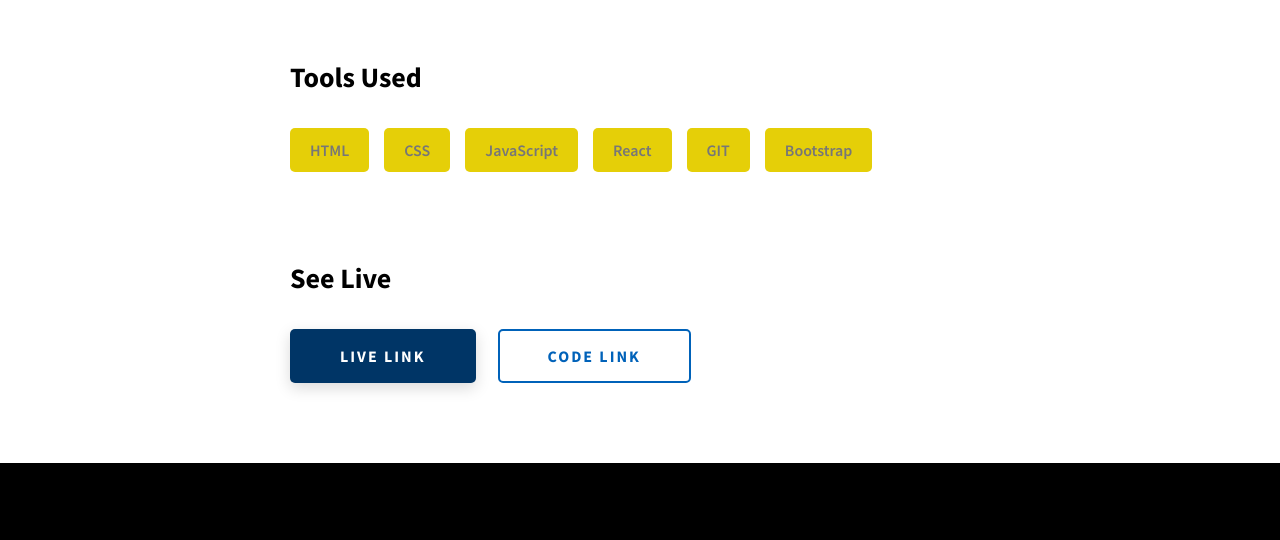
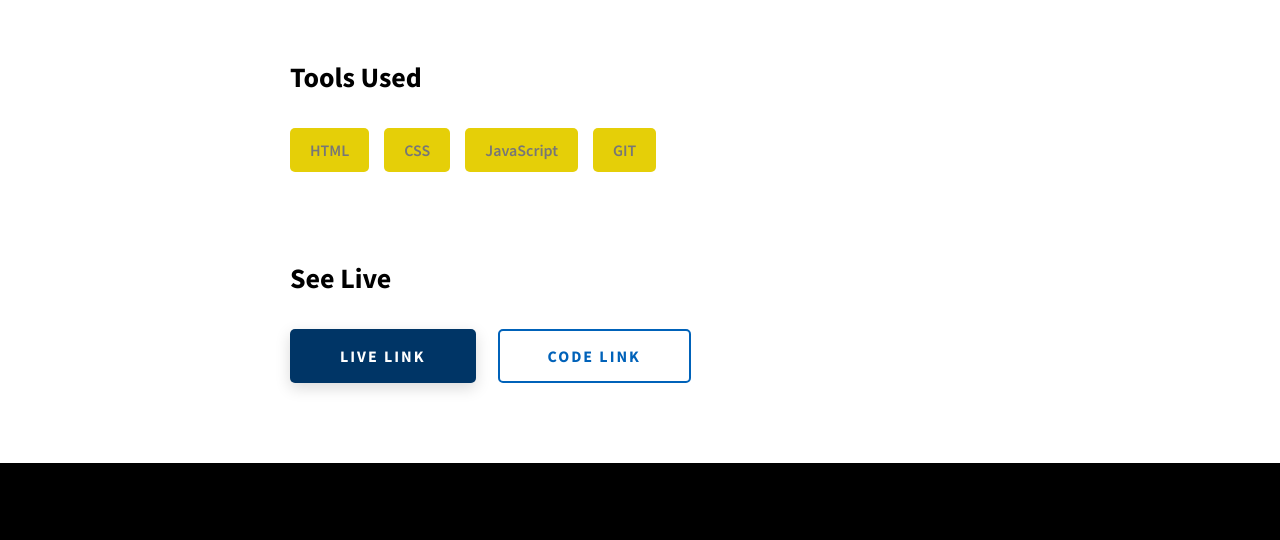
Before and after one commit to shubhanshu74156/Dopefolio, a website: page project-2.html in a window 1280 px wide. Shown: the part 1618-2158 px from the top of the page. Drawn offline with Linux system fonts and the light colour scheme.

Commit message:
Update project-2.html

```diff
--- a/project-2.html
+++ b/project-2.html
@@ -118,9 +118,7 @@
                 <div class="skills__skill">HTML</div>
                 <div class="skills__skill">CSS</div>
                 <div class="skills__skill">JavaScript</div>
-                <div class="skills__skill">React</div>
                 <div class="skills__skill">GIT</div>
-                <div class="skills__skill">Bootstrap</div>
               </div>
             </div>
             <div class="project-details__links">
```
